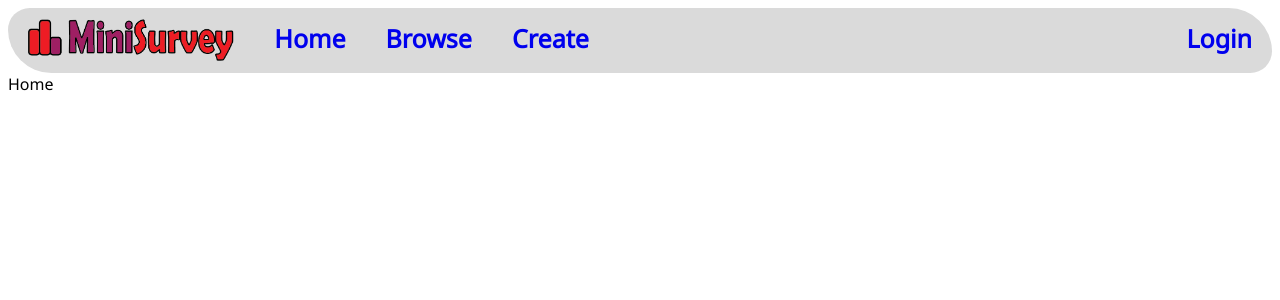
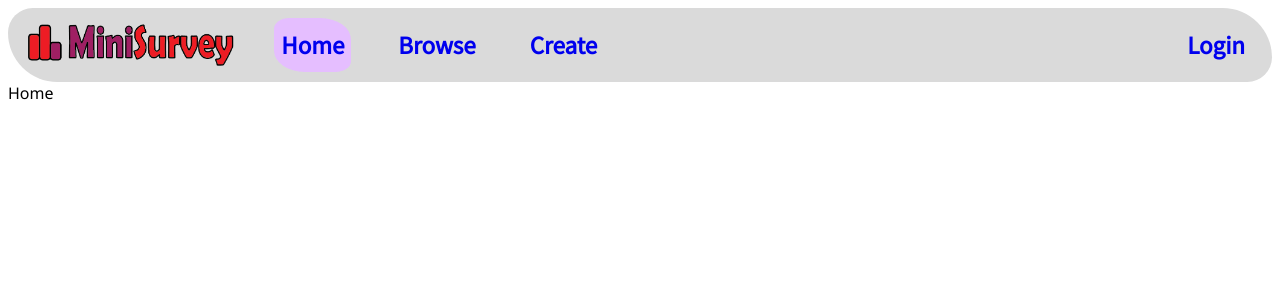
Before and after one commit to thoai-atb/mini-survey-system, a React (Create React App) app in the folder client/: page / in a window 1280 px wide. Shown: the top 300 px of the page. Built offline with nearby package versions, Linux system fonts and the light colour scheme; no server answers.

Commit message:
changed link to navlink + current page indication

```diff
--- a/client/public/index.html
+++ b/client/public/index.html
@@ -4,7 +4,7 @@
     <meta charset="utf-8" />
     <link rel="icon" href="%PUBLIC_URL%/minisurvey_fig.png" />
     <link rel="preconnect" href="https://fonts.gstatic.com">
-    <link href="https://fonts.googleapis.com/css2?family=Noto+Sans&display=swap" rel="stylesheet">
+    <link href="https://fonts.googleapis.com/css2?family=Noto+Sans&family=Source+Sans+Pro&display=swap" rel="stylesheet">
     <meta name="viewport" content="width=device-width, initial-scale=1" />
     <meta name="theme-color" content="#000000" />
     <meta
--- a/client/src/components/Nav/Nav.css
+++ b/client/src/components/Nav/Nav.css
@@ -1,24 +1,42 @@
 nav {
     display: flex;
     justify-content: space-between;
+    align-items: center;
     background-color: var(--color0);
     border-radius: 4em 8em;
 }
 
 .nav-left {
     display: flex;
+    align-items: center;
     justify-content: space-between;
 }
 
 .nav-item {
     display: inline-block;
+    /* border: 2px solid black; */
     padding: 5px 0px 5px 0px;
     margin: 0px 20px 0px 20px;
 }
 
 .nav-item p {
+    font-family: 'Source Sans Pro', sans-serif;
     font-size: 25px;
     line-height: 0;
-    font-weight: bolder;
+    font-weight: bold;
+}
+
+.navlink {
     text-decoration: none;
 }
+
+.navlink-button {
+    border: 2px solid transparent;
+    padding: 0px 5px 0px 5px;
+    margin: 5px 0px 5px 0px;
+    border-radius: 20% 40%;
+}
+
+.navlink-active .navlink-button {
+    background-color: var(--color1);
+}
--- a/client/src/components/Nav/Nav.js
+++ b/client/src/components/Nav/Nav.js
@@ -1,5 +1,5 @@
 import React from 'react'
-import {Link} from 'react-router-dom'
+import {NavLink} from 'react-router-dom'
 import { useAuth } from "../../contexts/AuthContext"
 import './Nav.css'
 import logo from "./minisurvey.png"
@@ -13,36 +13,46 @@ const Nav = () => {
               <img height="50px" src={logo} alt="logo"></img>
             </div>
             <div className="nav-item">
-              <Link style={{textDecoration: 'none'}} to='/'>
-                <p>Home</p>
-              </Link>
+              <NavLink className='navlink' activeClassName='navlink-active' to='/' exact>
+                <div className='navlink-button'>
+                  <p>Home</p>
+                </div>
+              </NavLink>
             </div>
             <div className="nav-item">
-              <Link style={{textDecoration: 'none'}} to='/browse'>
-                <p>Browse</p>
-              </Link>
+              <NavLink className='navlink' activeClassName='navlink-active' to='/browse'>
+                <div className='navlink-button'>
+                  <p>Browse</p>
+                </div>
+              </NavLink>
             </div>
             <div className="nav-item">
-              <Link style={{textDecoration: 'none'}} to='/create'>
-                <p>Create</p>
-              </Link>
+              <NavLink className='navlink' activeClassName='navlink-active' to='/create'>
+                <div className='navlink-button'>
+                  <p>Create</p>
+                </div>
+              </NavLink>
             </div>
           </div>
           {
             currentUser && (
               <div className="nav-item">
-                <Link style={{textDecoration: 'none'}} to='/profile'>
-                  <p>{currentUser.email}</p>
-                </Link>
+                <NavLink className='navlink' activeClassName='navlink-active' to='/profile'>
+                  <div className='navlink-button'>
+                    <p>{currentUser.email}</p>
+                  </div>
+                </NavLink>
               </div>
             )
           }
           {
             !currentUser && (
               <div className="nav-item">
-                <Link style={{textDecoration: 'none'}} to='/login'>
-                  <p>Login</p>
-                </Link>
+                <NavLink className='navlink' activeClassName='navlink-active' to='/login'>
+                  <div className='navlink-button'>
+                    <p>Login</p>
+                  </div>
+                </NavLink>
               </div>
             )
           }
```
